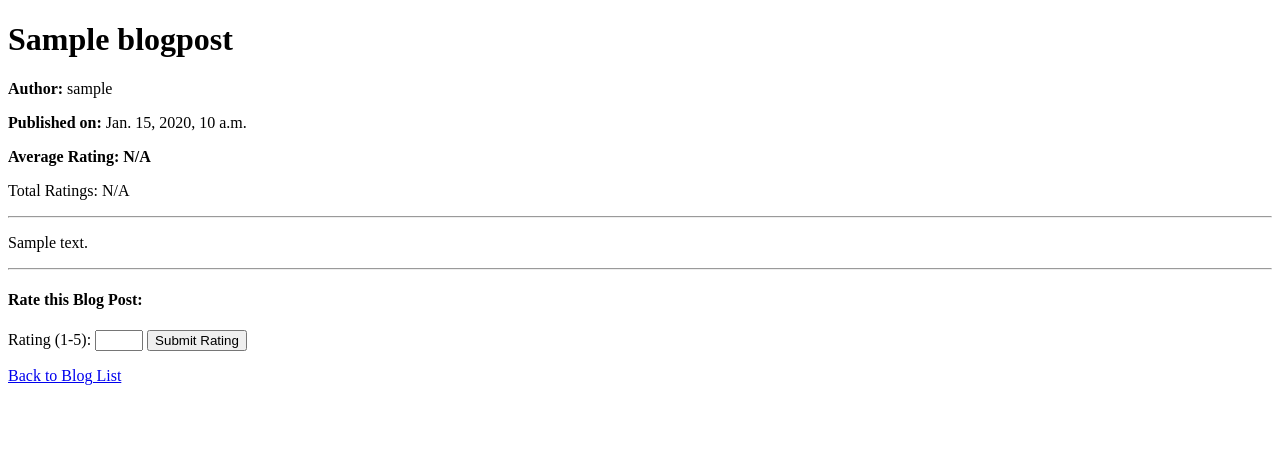
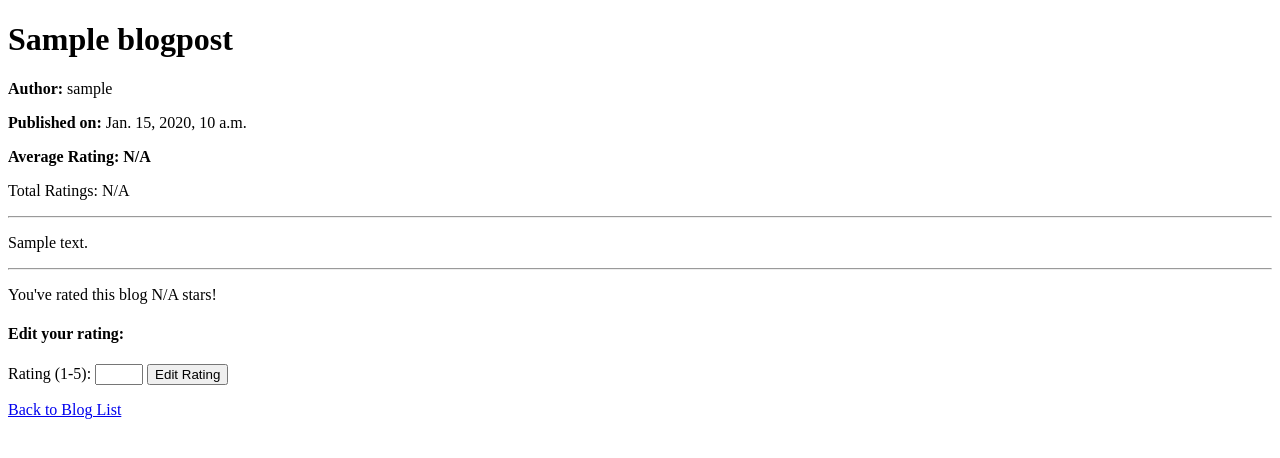
Before and after one commit to SamanEN/BitPin-Blog-Task, a Django app: page /blogs/1/ in a window 1280 px wide. Shown: the top 458 px of the page. Run offline with Django 5.2, Linux system fonts and the light colour scheme; a user stored in the database is signed in; tables that the repository leaves empty hold one stand-in row (values such as "Sample post").

Commit message:
Modify blog posts template to handle updating ratings.

```diff
--- a/bitpin_blog/blog_posts/templates/blog_post.html
+++ b/bitpin_blog/blog_posts/templates/blog_post_base.html
@@ -43,14 +43,8 @@
 
     <hr>
 
-    <h4>Rate this Blog Post:</h4>
-    <form method="POST" action="{% url 'rate_blog' %}">
-        {% csrf_token %}
-        <input type="hidden" name="blog" value="{{ blog.id }}">
-        <label for="rating">Rating (1-5):</label>
-        <input type="number" name="rating" id="rating" min="1" max="5" required>
-        <button type="submit">Submit Rating</button>
-    </form>
+    {% block edit_section %}
+    {% endblock %}
 
     <p><a href="{% url 'blog_posts_list' %}">Back to Blog List</a></p>
 
--- /dev/null
+++ b/bitpin_blog/blog_posts/templates/blog_post_rated.html
@@ -0,0 +1,34 @@
+{% extends "blog_post_base.html" %}
+
+{% block edit_section %}
+<p>You've rated this blog <span id="user-rating">Loading...</span> stars!</p>
+<h4>Edit your rating:</h4>
+<form method="PUT" action="/">
+    {% csrf_token %}
+    <input type="hidden" name="blog" value="{{ blog.id }}">
+    <label for="rating">Rating (1-5):</label>
+    <input type="number" name="rating" id="rating" min="1" max="5" required>
+    <button type="submit">Edit Rating</button>
+</form>
+
+<script>
+    document.addEventListener("DOMContentLoaded", function () {
+        const blogId = "{{ blog.id }}";
+        const ratingUrl = `/rate/get_user_rating/${blogId}/`;
+
+        function loadUserRatingInfo() {
+            fetch(ratingUrl)
+                .then(response => response.json())
+                .then(data => {
+                    document.getElementById("user-rating").innerText = data.user_rating.toFixed(1);
+                })
+                .catch(error => {
+                    console.error("Error loading rating info:", error);
+                    document.getElementById("user-rating").innerText = "N/A";
+                });
+        }
+
+        loadUserRatingInfo();
+    });
+</script>
+{% endblock %}
--- a/bitpin_blog/blog_posts/views.py
+++ b/bitpin_blog/blog_posts/views.py
@@ -6,6 +6,7 @@
 
 from .models import BlogPost
 from .serializers import BlogPostSerializer
+from rate.models import Rate
 
 class BlogPostCreateView(APIView):
     """This view creates blog posts based on authenticated user requests."""
@@ -45,4 +46,16 @@
         """Will fetch a blog post and display it to the user."""
 
         blog = get_object_or_404(BlogPost, id=blog_id)
-        return render(request, 'blog_post.html', {'blog': blog})
+        user = request.user
+
+        if user_has_rated_(blog, user):
+            return render(request, 'blog_post_rated.html', {'blog': blog})
+
+        return render(request, 'blog_post_unrated.html', {'blog': blog})
+
+
+def user_has_rated_(blog, user):
+    """Util function to check if the user has rated a blog or not. It will be
+    used to decide which template should be sent out."""
+
+    return Rate.objects.filter(blog=blog, user=user).exists()
```
Also changed, not shown: bitpin_blog/blog_posts/templates/blog_post_unrated.html (added, +12 -0 lines).
